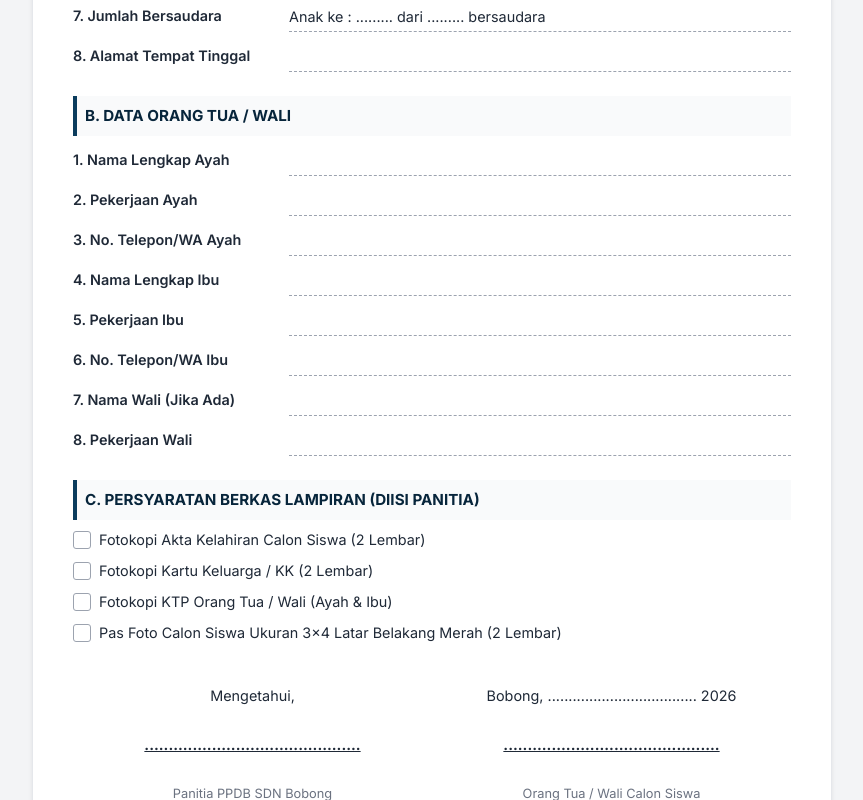
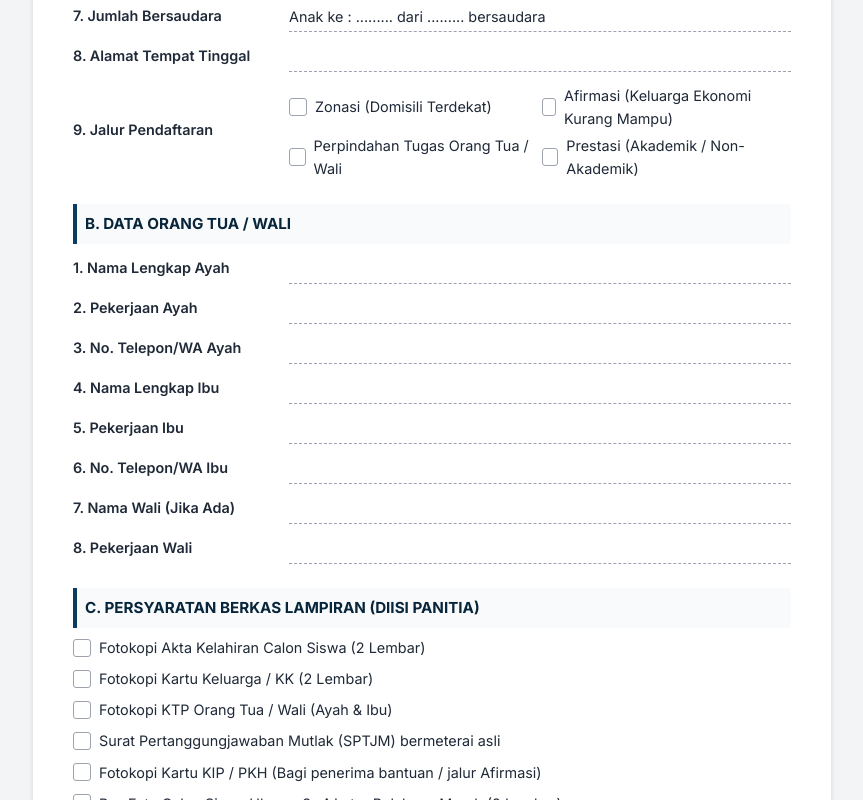
Before and after one commit to umamit/sdbobong, a Next.js app: page /formulir-ppdb in a window 1280 px wide. Shown: the part 820-1620 px from the top of the page, without its empty margins (208-1071 px from the left). Built offline with nearby package versions, Linux system fonts and the light colour scheme; no server answers.

Commit message:
feat(ppdb): sync offline printable form requirements with online uploads

```diff
--- a/src/app/formulir-ppdb/page.js
+++ b/src/app/formulir-ppdb/page.js
@@ -99,6 +99,14 @@ export default function FormulirPPDBPrint() {
 
           <div className="form-label">8. Alamat Tempat Tinggal</div>
           <div className="form-value-line"></div>
+
+          <div className="form-label">9. Jalur Pendaftaran</div>
+          <div className="checkbox-container" style={{ display: 'grid', gridTemplateColumns: 'repeat(2, 1fr)', gap: '4px', marginTop: '0.25rem' }}>
+            <div className="checkbox-item"><span className="checkbox-box"></span> Zonasi (Domisili Terdekat)</div>
+            <div className="checkbox-item"><span className="checkbox-box"></span> Afirmasi (Keluarga Ekonomi Kurang Mampu)</div>
+            <div className="checkbox-item"><span className="checkbox-box"></span> Perpindahan Tugas Orang Tua / Wali</div>
+            <div className="checkbox-item"><span className="checkbox-box"></span> Prestasi (Akademik / Non-Akademik)</div>
+          </div>
         </div>
 
         {/* Section 2: Data Orang Tua / Wali */}
@@ -135,6 +143,8 @@ export default function FormulirPPDBPrint() {
           <div className="checkbox-item"><span className="checkbox-box"></span> Fotokopi Akta Kelahiran Calon Siswa (2 Lembar)</div>
           <div className="checkbox-item"><span className="checkbox-box"></span> Fotokopi Kartu Keluarga / KK (2 Lembar)</div>
           <div className="checkbox-item"><span className="checkbox-box"></span> Fotokopi KTP Orang Tua / Wali (Ayah & Ibu)</div>
+          <div className="checkbox-item"><span className="checkbox-box"></span> Surat Pertanggungjawaban Mutlak (SPTJM) bermeterai asli</div>
+          <div className="checkbox-item"><span className="checkbox-box"></span> Fotokopi Kartu KIP / PKH (Bagi penerima bantuan / jalur Afirmasi)</div>
           <div className="checkbox-item"><span className="checkbox-box"></span> Pas Foto Calon Siswa Ukuran 3x4 Latar Belakang Merah (2 Lembar)</div>
         </div>
 
```
